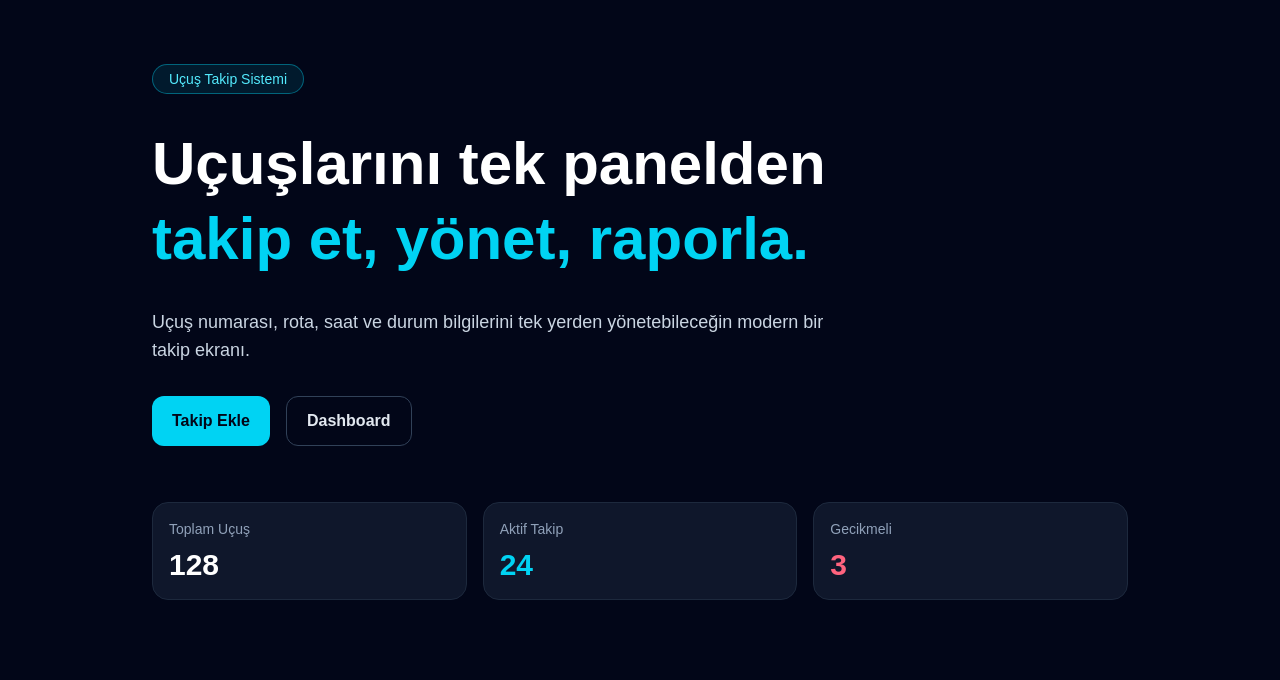
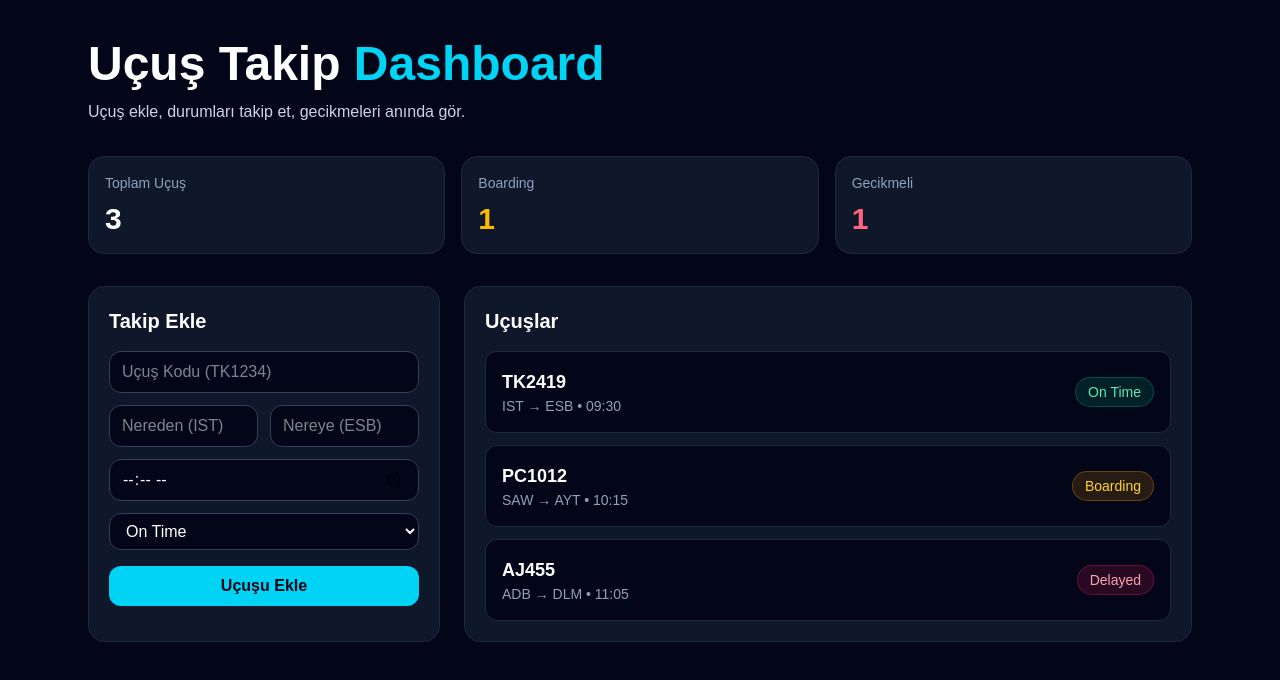
Before and after one commit to watchec/ucus-takip, a Next.js app in the folder web/: page / in a window 1280 px wide. Shown: the top 680 px of the page. Built offline with nearby package versions, Linux system fonts and the light colour scheme.

Commit message:
Update page.tsx

```diff
--- a/web/src/app/page.tsx
+++ b/web/src/app/page.tsx
@@ -1,45 +1,196 @@
+"use client";
+
+import { useMemo, useState } from "react";
+
+type FlightStatus = "On Time" | "Delayed" | "Boarding";
+
+type Flight = {
+  id: number;
+  code: string;
+  from: string;
+  to: string;
+  time: string;
+  status: FlightStatus;
+};
+
+const initialFlights: Flight[] = [
+  { id: 1, code: "TK2419", from: "IST", to: "ESB", time: "09:30", status: "On Time" },
+  { id: 2, code: "PC1012", from: "SAW", to: "AYT", time: "10:15", status: "Boarding" },
+  { id: 3, code: "AJ455", from: "ADB", to: "DLM", time: "11:05", status: "Delayed" },
+];
+
 export default function Home() {
+  const [flights, setFlights] = useState<Flight[]>(initialFlights);
+  const [form, setForm] = useState({
+    code: "",
+    from: "",
+    to: "",
+    time: "",
+    status: "On Time" as FlightStatus,
+  });
+
+  const stats = useMemo(() => {
+    const total = flights.length;
+    const delayed = flights.filter((f) => f.status === "Delayed").length;
+    const boarding = flights.filter((f) => f.status === "Boarding").length;
+    return { total, delayed, boarding };
+  }, [flights]);
+
+  const onSubmit = (e: React.FormEvent) => {
+    e.preventDefault();
+    if (!form.code || !form.from || !form.to || !form.time) return;
+
+    const newFlight: Flight = {
+      id: Date.now(),
+      code: form.code.toUpperCase(),
+      from: form.from.toUpperCase(),
+      to: form.to.toUpperCase(),
+      time: form.time,
+      status: form.status,
+    };
+
+    setFlights((prev) => [newFlight, ...prev]);
+    setForm({ code: "", from: "", to: "", time: "", status: "On Time" });
+  };
+
   return (
     <main className="min-h-screen bg-slate-950 text-white">
-      <section className="mx-auto flex max-w-5xl flex-col gap-8 px-6 py-16">
-        <div className="inline-flex w-fit items-center rounded-full border border-cyan-400/40 bg-cyan-400/10 px-4 py-1 text-sm text-cyan-300">
-          Uçuş Takip Sistemi
+      <section className="mx-auto max-w-6xl px-6 py-10">
+        <h1 className="text-3xl font-bold sm:text-5xl">
+          Uçuş Takip <span className="text-cyan-400">Dashboard</span>
+        </h1>
+        <p className="mt-3 text-slate-300">
+          Uçuş ekle, durumları takip et, gecikmeleri anında gör.
+        </p>
+
+        <div className="mt-8 grid gap-4 sm:grid-cols-3">
+          <StatCard title="Toplam Uçuş" value={stats.total.toString()} />
+          <StatCard title="Boarding" value={stats.boarding.toString()} accent="text-amber-400" />
+          <StatCard title="Gecikmeli" value={stats.delayed.toString()} accent="text-rose-400" />
         </div>
 
-        <h1 className="text-4xl font-bold leading-tight sm:text-6xl">
-          Uçuşlarını tek panelden
-          <span className="block text-cyan-400">takip et, yönet, raporla.</span>
-        </h1>
+        <div className="mt-8 grid gap-6 lg:grid-cols-3">
+          <form
+            onSubmit={onSubmit}
+            className="rounded-2xl border border-slate-800 bg-slate-900 p-5 lg:col-span-1"
+          >
+            <h2 className="text-xl font-semibold">Takip Ekle</h2>
 
-        <p className="max-w-2xl text-lg text-slate-300">
-          Uçuş numarası, rota, saat ve durum bilgilerini tek yerden yönetebileceğin
-          modern bir takip ekranı.
-        </p>
+            <div className="mt-4 space-y-3">
+              <Input
+                placeholder="Uçuş Kodu (TK1234)"
+                value={form.code}
+                onChange={(v) => setForm((p) => ({ ...p, code: v }))}
+              />
+              <div className="grid grid-cols-2 gap-3">
+                <Input
+                  placeholder="Nereden (IST)"
+                  value={form.from}
+                  onChange={(v) => setForm((p) => ({ ...p, from: v }))}
+                />
+                <Input
+                  placeholder="Nereye (ESB)"
+                  value={form.to}
+                  onChange={(v) => setForm((p) => ({ ...p, to: v }))}
+                />
+              </div>
+              <Input
+                type="time"
+                value={form.time}
+                onChange={(v) => setForm((p) => ({ ...p, time: v }))}
+              />
+              <select
+                className="w-full rounded-xl border border-slate-700 bg-slate-950 px-3 py-2 outline-none"
+                value={form.status}
+                onChange={(e) =>
+                  setForm((p) => ({ ...p, status: e.target.value as FlightStatus }))
+                }
+              >
+                <option>On Time</option>
+                <option>Boarding</option>
+                <option>Delayed</option>
+              </select>
+            </div>
 
-        <div className="flex flex-wrap gap-4">
-          <button className="rounded-xl bg-cyan-400 px-5 py-3 font-semibold text-slate-950 transition hover:bg-cyan-300">
-            Takip Ekle
-          </button>
-          <button className="rounded-xl border border-slate-700 px-5 py-3 font-semibold text-slate-200 transition hover:bg-slate-800">
-            Dashboard
-          </button>
-        </div>
+            <button
+              type="submit"
+              className="mt-4 w-full rounded-xl bg-cyan-400 px-4 py-2 font-semibold text-slate-950 hover:bg-cyan-300"
+            >
+              Uçuşu Ekle
+            </button>
+          </form>
 
-        <div className="mt-6 grid gap-4 sm:grid-cols-3">
-          <div className="rounded-2xl border border-slate-800 bg-slate-900 p-4">
-            <p className="text-sm text-slate-400">Toplam Uçuş</p>
-            <p className="mt-2 text-3xl font-bold">128</p>
-          </div>
-          <div className="rounded-2xl border border-slate-800 bg-slate-900 p-4">
-            <p className="text-sm text-slate-400">Aktif Takip</p>
-            <p className="mt-2 text-3xl font-bold text-cyan-400">24</p>
-          </div>
-          <div className="rounded-2xl border border-slate-800 bg-slate-900 p-4">
-            <p className="text-sm text-slate-400">Gecikmeli</p>
-            <p className="mt-2 text-3xl font-bold text-rose-400">3</p>
+          <div className="rounded-2xl border border-slate-800 bg-slate-900 p-5 lg:col-span-2">
+            <h2 className="text-xl font-semibold">Uçuşlar</h2>
+            <div className="mt-4 space-y-3">
+              {flights.map((flight) => (
+                <div
+                  key={flight.id}
+                  className="flex flex-col gap-3 rounded-xl border border-slate-800 bg-slate-950 p-4 sm:flex-row sm:items-center sm:justify-between"
+                >
+                  <div>
+                    <p className="text-lg font-bold">{flight.code}</p>
+                    <p className="text-sm text-slate-400">
+                      {flight.from} → {flight.to} • {flight.time}
+                    </p>
+                  </div>
+                  <StatusBadge status={flight.status} />
+                </div>
+              ))}
+            </div>
           </div>
         </div>
       </section>
     </main>
   );
 }
+
+function StatCard({
+  title,
+  value,
+  accent,
+}: {
+  title: string;
+  value: string;
+  accent?: string;
+}) {
+  return (
+    <div className="rounded-2xl border border-slate-800 bg-slate-900 p-4">
+      <p className="text-sm text-slate-400">{title}</p>
+      <p className={`mt-2 text-3xl font-bold ${accent ?? ""}`}>{value}</p>
+    </div>
+  );
+}
+
+function Input({
+  value,
+  onChange,
+  placeholder,
+  type = "text",
+}: {
+  value: string;
+  onChange: (v: string) => void;
+  placeholder?: string;
+  type?: string;
+}) {
+  return (
+    <input
+      type={type}
+      value={value}
+      placeholder={placeholder}
+      onChange={(e) => onChange(e.target.value)}
+      className="w-full rounded-xl border border-slate-700 bg-slate-950 px-3 py-2 outline-none"
+    />
+  );
+}
+
+function StatusBadge({ status }: { status: FlightStatus }) {
+  const cls =
+    status === "On Time"
+      ? "bg-emerald-500/15 text-emerald-300 border-emerald-500/30"
+      : status === "Boarding"
+      ? "bg-amber-500/15 text-amber-300 border-amber-500/30"
+      : "bg-rose-500/15 text-rose-300 border-rose-500/30";
+
+  return <span className={`rounded-full border px-3 py-1 text-sm font-medium ${cls}`}>{status}</span>;
+}
```
